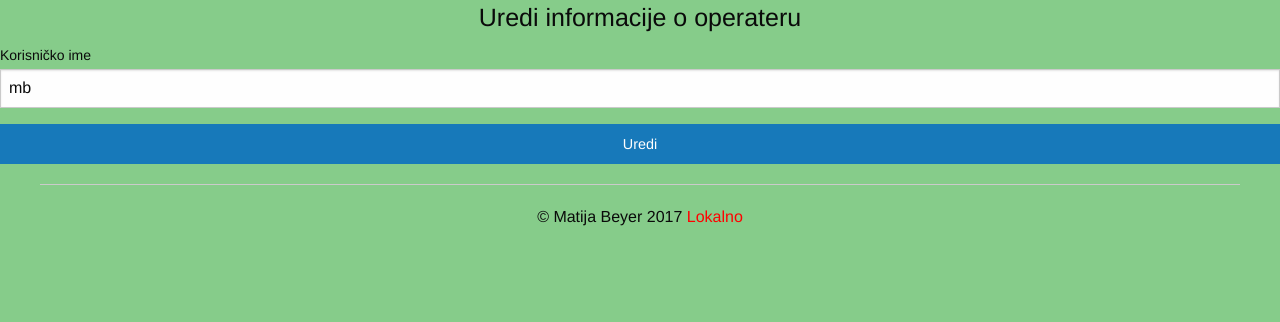
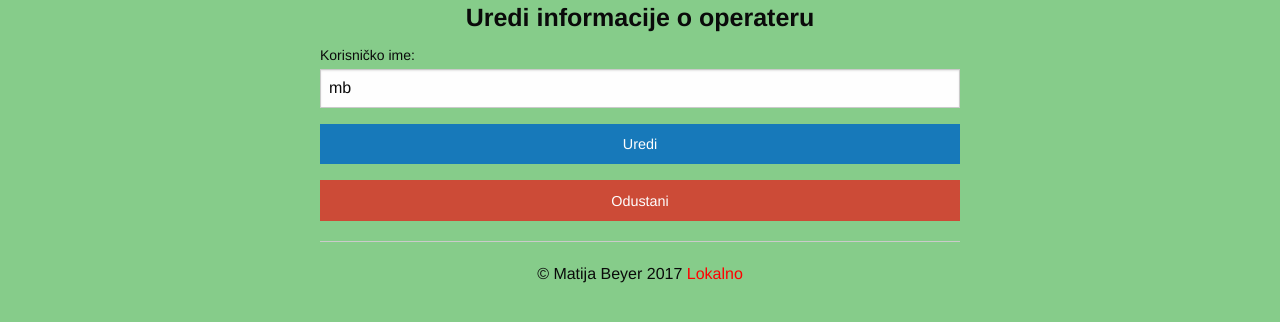
Before and after one commit to BeyerMatija/Edunova, a PHP site: page /privatno/operateri/uredi.php?sifra=1 in a window 1280 px wide. Shown: the part 58-380 px from the top of the page. Run offline with PHP 8.4, Linux system fonts and the light colour scheme; the visitor is signed in with stand-in values (Sample User, id 1); data comes from the database, SQL or seed files in the repository.

Commit message:
Update uredi.php

```diff
--- a/Zavrsni rad v2.2/privatno/operateri/uredi.php
+++ b/Zavrsni rad v2.2/privatno/operateri/uredi.php
@@ -1,4 +1,5 @@
  <?php include_once '../../konfiguracija.php';  ?>
+ <?php include_once '../../funkcije.php'; provjeralogin(); ?>
 <!doctype html>
 <html class="no-js" lang="en" dir="ltr">
   <head>
@@ -16,16 +17,25 @@
 							$operater = $izraz->fetch(PDO::FETCH_OBJ);
 
 							       ?>
+
+		<div class ="grid-x">
+  		<div class="medium-3 large-3 cell"></div>
+  		<div class="medium-6 large-6 cell">
+
 	    <form class="log-in-form" method="post" action="<?php echo $putanjaAPP;?>privatno/operateri/edit.php">
 
-			  <h4 class="text-center">Uredi informacije o operateru</h4>
-			  <label>Korisničko ime
+			  <h4 class="text-center"><b>Uredi informacije o operateru</b></h4>
+			  <label>Korisničko ime:
 			    <input type="text" name="korisnicko_ime" placeholder="korisnik" value="<?php echo $operater->korisnicko_ime; ?>">
 			  </label>
 
 		       <input type="hidden" name="sifra"  value="<?php echo $operater->sifra; ?>">
 			  <p><input type="submit" class="button expanded" value="Uredi"></input></p>
 
+<a href="<?php echo $putanjaAPP;?>privatno/operateri/index.php"">
+			  <button class="alert button expanded" name="odustani">Odustani</button>
+				</a>
+
 			</form>
 	<?php	include_once '../../predlosci/podnozje.php'; ?>
    <?php	include_once '../../predlosci/skripte.php'; ?>
```
